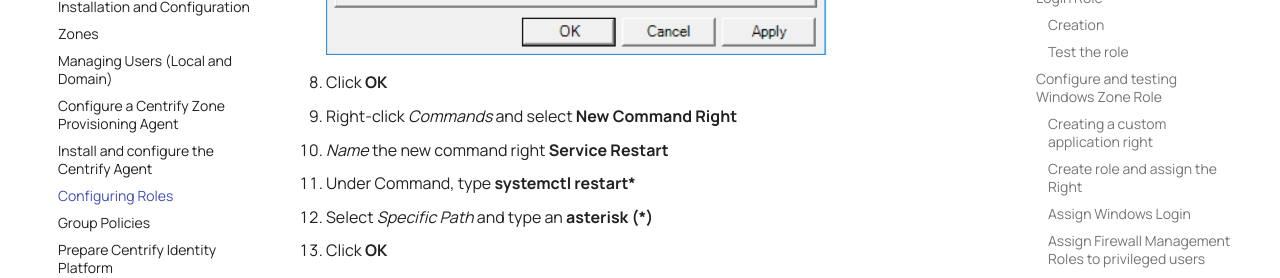
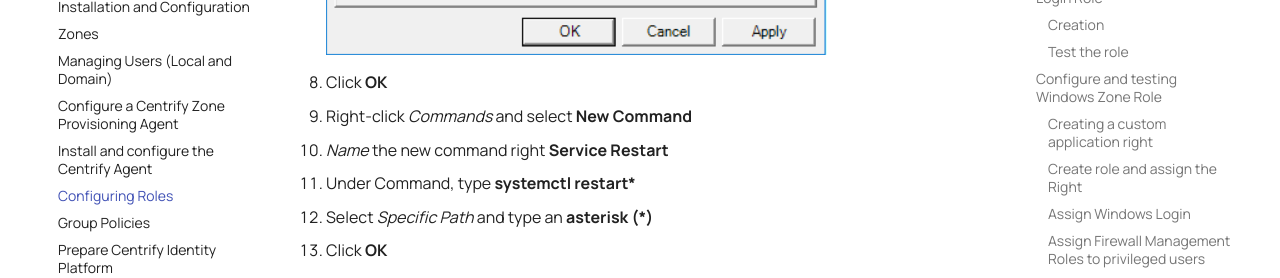
Before and after one commit to wessenstam/server-cloud_suite_partner, an MkDocs documentation site: the page built from docs/Server_Suite/lab6/lab6.md, in a window 1280 px wide and 900 px high, scrolled down 15396 px. Shown: the part 155-433 px from the top of the window. Built offline with MkDocs 1.6.1 and Material for MkDocs 9.7.7, drawn with Linux system fonts in a browser that asks for light colours.

Commit message:
Removed typos

```diff
--- a/docs/Server_Suite/lab6/lab6.md
+++ b/docs/Server_Suite/lab6/lab6.md
@@ -360,7 +360,7 @@ Greensafe has made the decision to add additional database servers. The new serv
 
 08. Click **OK**
 
-09. Right-click *Commands* and select **New Command Right**
+09. Right-click *Commands* and select **New Command**
 
 10. *Name* the new command right **Service Restart**
 
```
